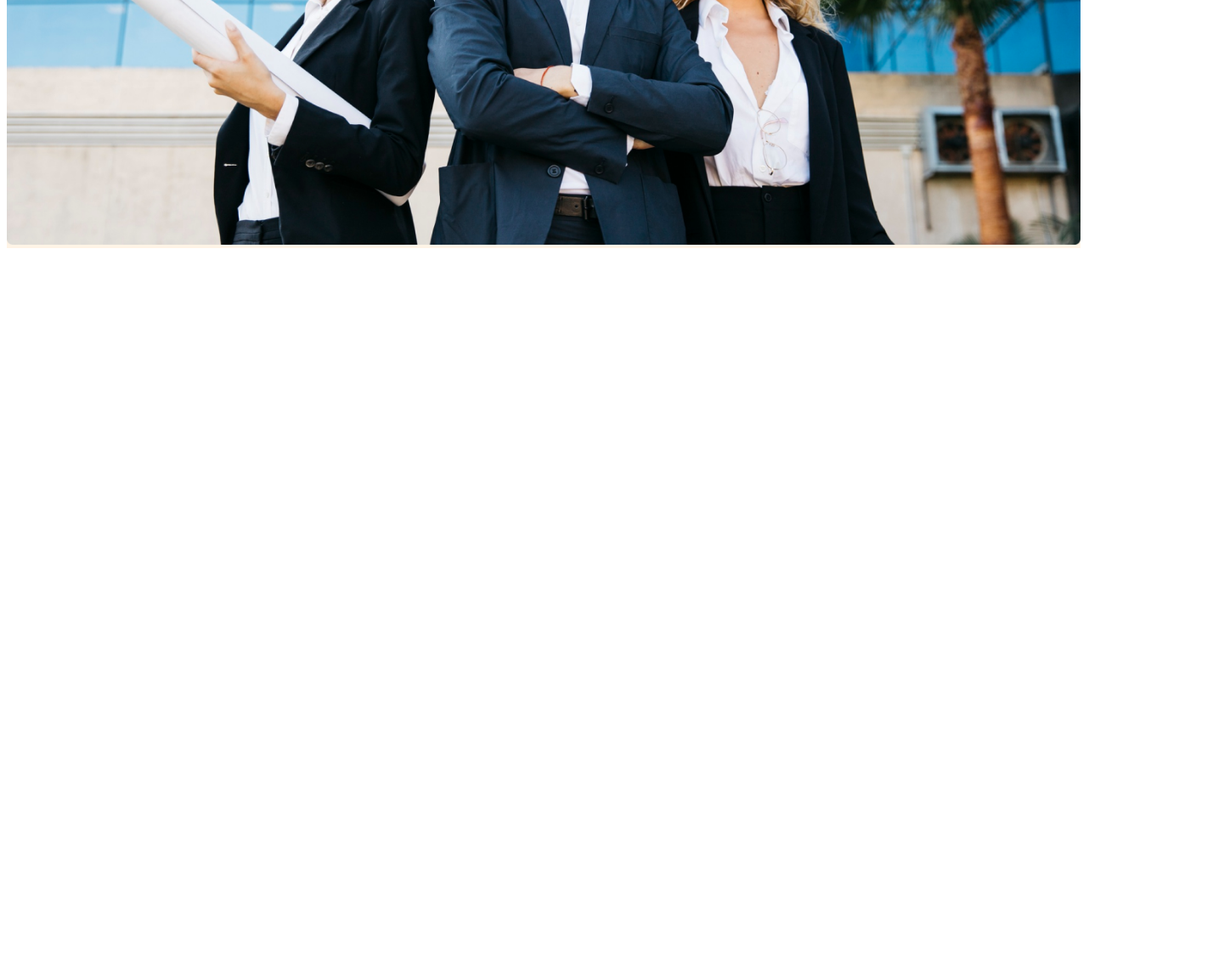
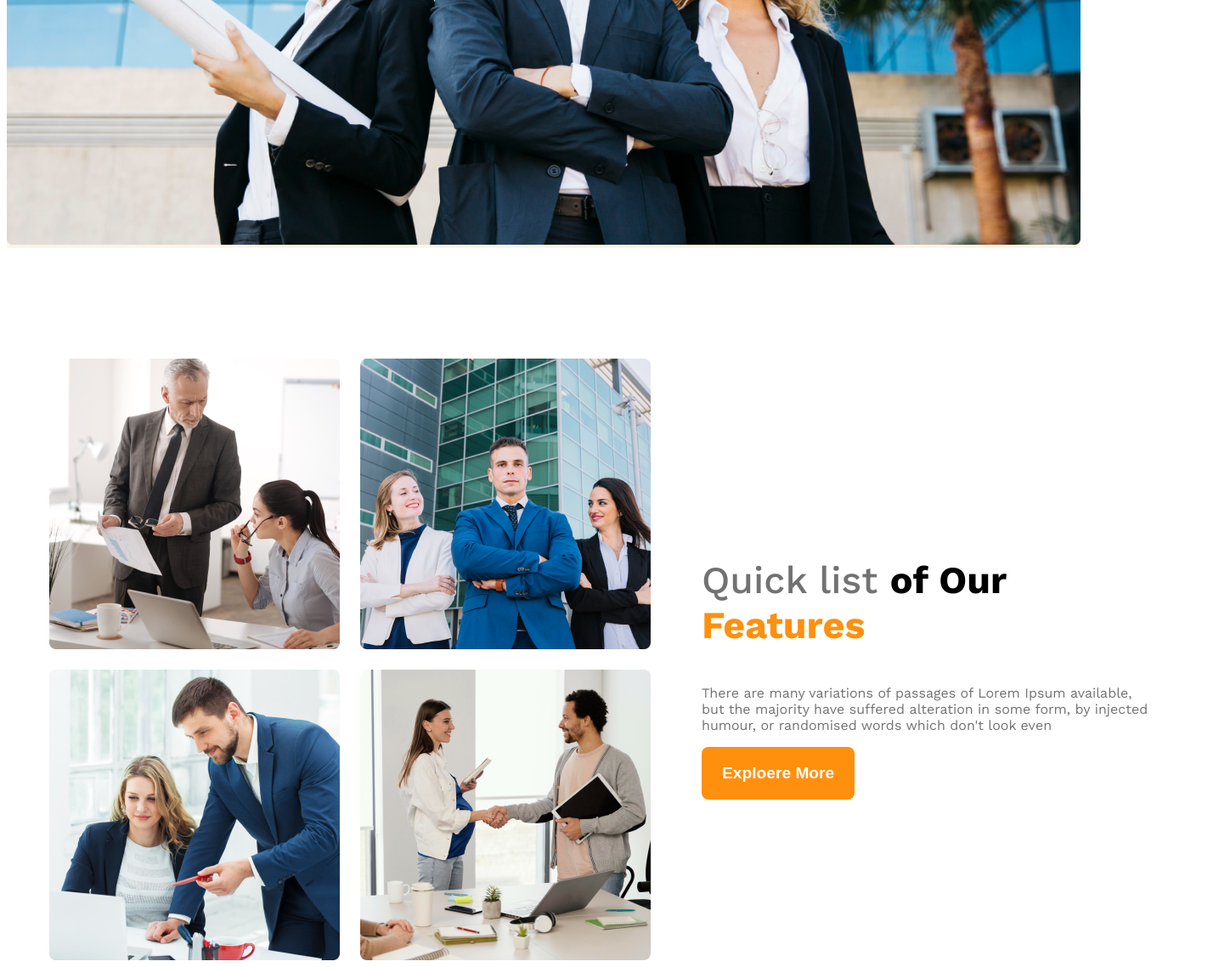
Before and after one commit to shahidur-rahman18/g3-architecture-responsivewebsite, a plain HTML site: page index.html in a window 1280 px wide. Shown: the part 891-2029 px from the top of the page at 85% size, 1448 px wide, since content can reach past the window. Before the commit the page ends 1191 px from the top, so only its background shows below. Drawn offline with nearby package versions, Linux system fonts and the light colour scheme.

Commit message:
team commit

```diff
--- a/index.html
+++ b/index.html
@@ -32,6 +32,28 @@
     </header>
     <main>
 
+        <!-- teams section start -->
+
+        <section class="team  display-flex">
+            <div class="team-img-container">
+                <img src="images/team1.png" alt="discussh with each other">
+                <img src="images/team2.png" alt="discussh with each other">
+                <img src="images/team3.png" alt="discussh with each other">
+                <img src="images/team4.png" alt="discussh with each other">
+            </div>
+            <div class="our-features">
+                <h3 class="section-title"><span id="quick-list" class="text-color-gray" > Quick list </span> <span>of Our</span> <span class="primary-color"> Features</span></h3>
+                <p class="text-color-gray">There are many variations of passages of Lorem Ipsum available, but the majority have suffered alteration in some form, by injected humour, or randomised words which don't look even</p>
+
+                <button class="btn-primary">Exploere More</button>
+
+
+            </div>
+
+
+
+        </section>
+
 
 
 
--- a/style/style.css
+++ b/style/style.css
@@ -11,8 +11,27 @@
 
 .text-color-gray{
   color: #727272;
+}
 
+.primary-color {
+color: rgb(255, 144, 14);
 }
+  main{
+    width: 1440px;
+    margin: 0 auto;
+  }
+
+  main >section{
+    margin-top: 130px;
+  }
+
+  .section-title {
+    font-size: 2.8rem;
+    font-weight: 700;
+
+
+  }
+
 
 .btn-primary {
   border-radius: 8px;
@@ -84,15 +103,46 @@
 }
 
 
+/* ----team section styles--- */
+.team{
+  align-items: center;
+  gap: 60px;
+  padding: 0 50px;
+
+}
+
+.team-img-container{
+  display: grid;
+  grid-template-columns: repeat(2, 1fr);
+  gap: 24px;
+}
+
+.our-features{
+  width: 530px;
+
+}
+
+#quick-list{
+  font-weight: 500;
+}
+
+
+
+
 
 
 @media screen and (max-width: 576px) {
 
-  .display-flex {
+  .navbar,
+  .nav-items,
+  .our-features,
+  .team{
 
       flex-direction: column;
 }
-
+   .team-img-container{
+    grid-template-columns: repeat(1, 1fr);
+   }
 
 
 }
```
